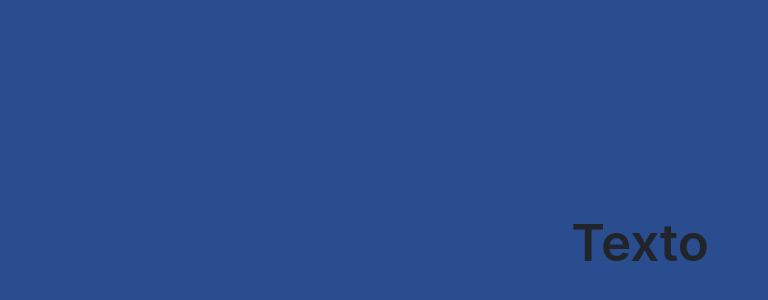
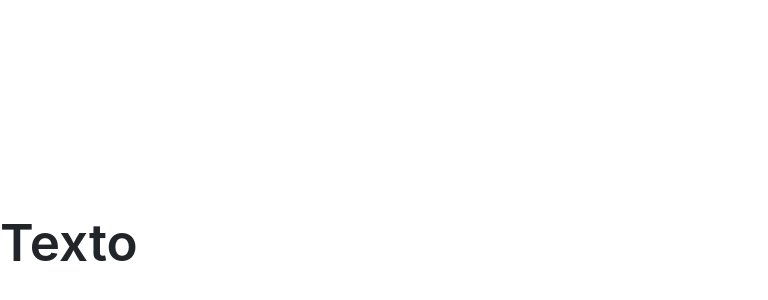
Before and after one commit to JonSaraviaZ/Proyecto_GitHub_IngSoftware, a React (Vite) app in the folder frontend/: page /HomePage in a window 1280 px wide. Shown: the part 158-458 px from the top of the page, without its empty margins (0-768 px from the left). Built offline with nearby package versions, Linux system fonts and the light colour scheme.

Commit message:
se arregla error con código body en front

```diff
--- a/frontend/src/pages/LoginPage/LoginPage.jsx
+++ b/frontend/src/pages/LoginPage/LoginPage.jsx
@@ -19,7 +19,7 @@
   };
 
   return (
-    <body >
+    <div className={styles.bodyWrapper}> {/* Puedes usar esta clase si quieres aplicar estilos de body */}
         <form onSubmit={handleSubmit} className={styles.containerGeneral}>
             <div className={styles.containerHijo}>
                 <img className={styles.logo} src="/images/logo.png" alt="Logo del sitio"/>
@@ -44,7 +44,7 @@
                 </div>
             </div>
         </form>
-    </body>
+  </div>
   );
 };
 
--- a/frontend/src/pages/LoginPage/LoginPage.module.css
+++ b/frontend/src/pages/LoginPage/LoginPage.module.css
@@ -35,7 +35,7 @@
   }
 
 
-body{
+.bodyWrapper{
     background-color: var(--azul-biblioteca);
     width: 100vw;
     height: 100vh;
```
